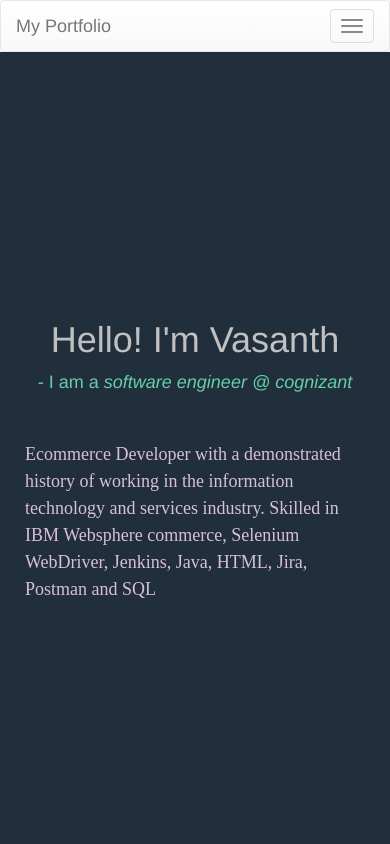
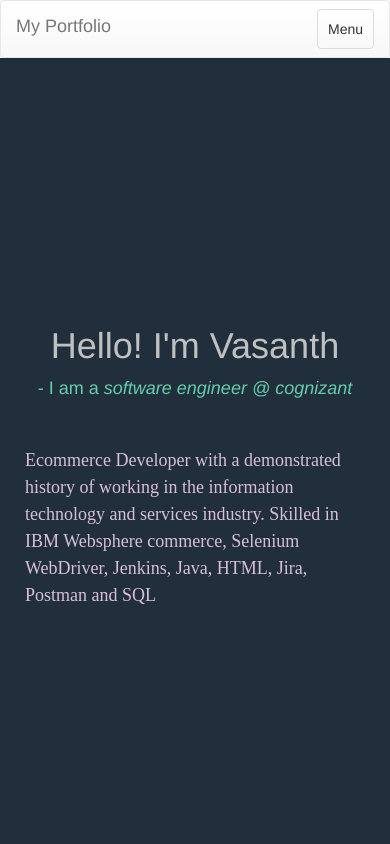
Before and after one commit to jvasanthakumar94/my_portfolio, a plain HTML site: page index.html in a window 390 px wide. Shown: the top 844 px of the page. Drawn offline with nearby package versions, Linux system fonts and the light colour scheme.

Commit message:
Hamburger icon moved to menu

```diff
--- a/index.html
+++ b/index.html
@@ -21,11 +21,8 @@
   <div class="container-fluid">
     <!-- Brand and toggle get grouped for better mobile display -->
     <div class="navbar-header">
-      <button type="button" class="navbar-toggle" data-toggle="collapse" data-target="#bs-example-navbar-collapse-1">
-        <span class="sr-only">Toggle navigation</span>
-        <span class="icon-bar"></span>
-        <span class="icon-bar"></span>
-        <span class="icon-bar"></span>
+       <!-- <button type="button" class="navbar-toggle" data-toggle="collapse" data-target="#bs-example-navbar-collapse-1"> -->
+       <button type="button" class="navbar-toggle" data-toggle="collapse" data-target="#bs-example-navbar-collapse-1">Menu</button>
       </button>
       <a class="navbar-brand" href="#">My Portfolio</a>
     </div>
```
